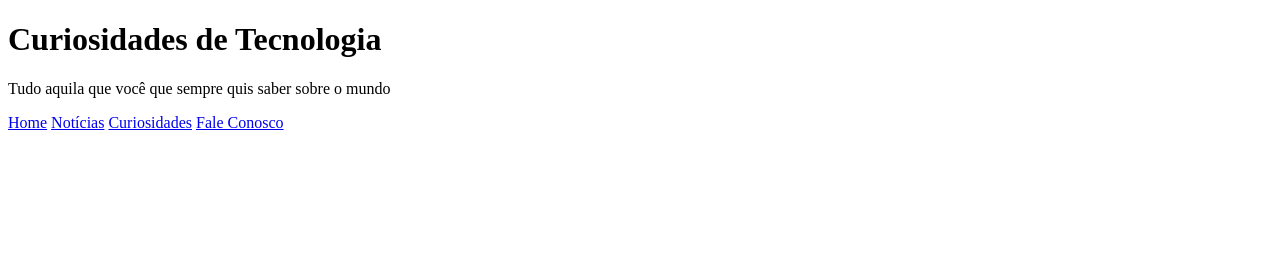
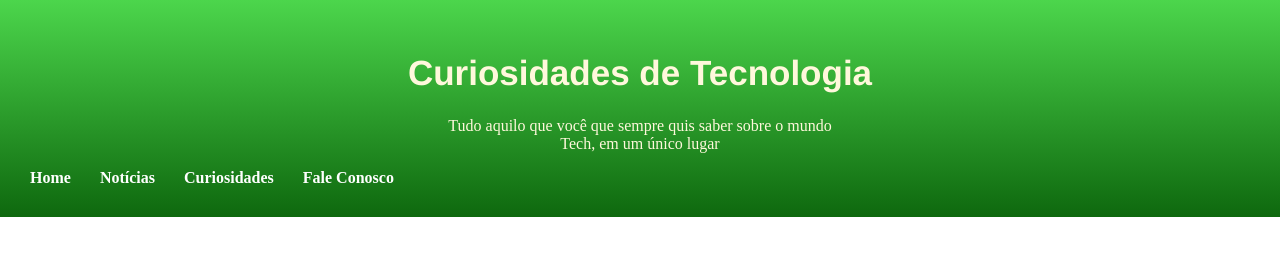
Before and after one commit to maa7vini/desafio-site-html-css, a plain HTML site: page index.html in a window 1280 px wide. Drawn offline with Linux system fonts and the light colour scheme.

Commit message:
Inicio do Site

```diff
--- a/index.html
+++ b/index.html
@@ -5,11 +5,12 @@
     <meta http-equiv="X-UA-Compatible" content="IE=edge">
     <meta name="viewport" content="width=device-width, initial-scale=1.0">
     <title>Desafio</title>
+    <link rel="stylesheet" href="style.css">
 </head>
 <body>
     <header>
         <h1>Curiosidades de Tecnologia</h1>
-        <p>Tudo aquila que você que sempre quis saber sobre o mundo</p>
+        <p>Tudo aquilo que você que sempre quis saber sobre o mundo <br> Tech, em um único lugar</p>
         <nav>
             <a href="#">Home</a>
             <a href="#">Notícias</a>
--- /dev/null
+++ b/style.css
@@ -0,0 +1,33 @@
+@charset "UTF-8";
+
+body{
+    margin: 0;
+}
+
+header{
+    background-image: linear-gradient(to top, rgb(14, 104, 14), rgb(76, 214, 76));
+    padding: 30px;
+}
+
+h1{
+    text-align: center;
+    font-family: 'Franklin Gothic Medium', 'Arial Narrow', Arial, sans-serif;
+    color: cornsilk;
+    font-size: 35px;
+}
+
+p{
+    text-align: center;
+    color: cornsilk;
+}
+
+nav > a{
+    text-decoration: none;
+    font-weight: bold;
+    margin-right: 25px;
+    color: white;
+}
+
+nav > a:hover{
+    text-decoration: underline;
+}
```
